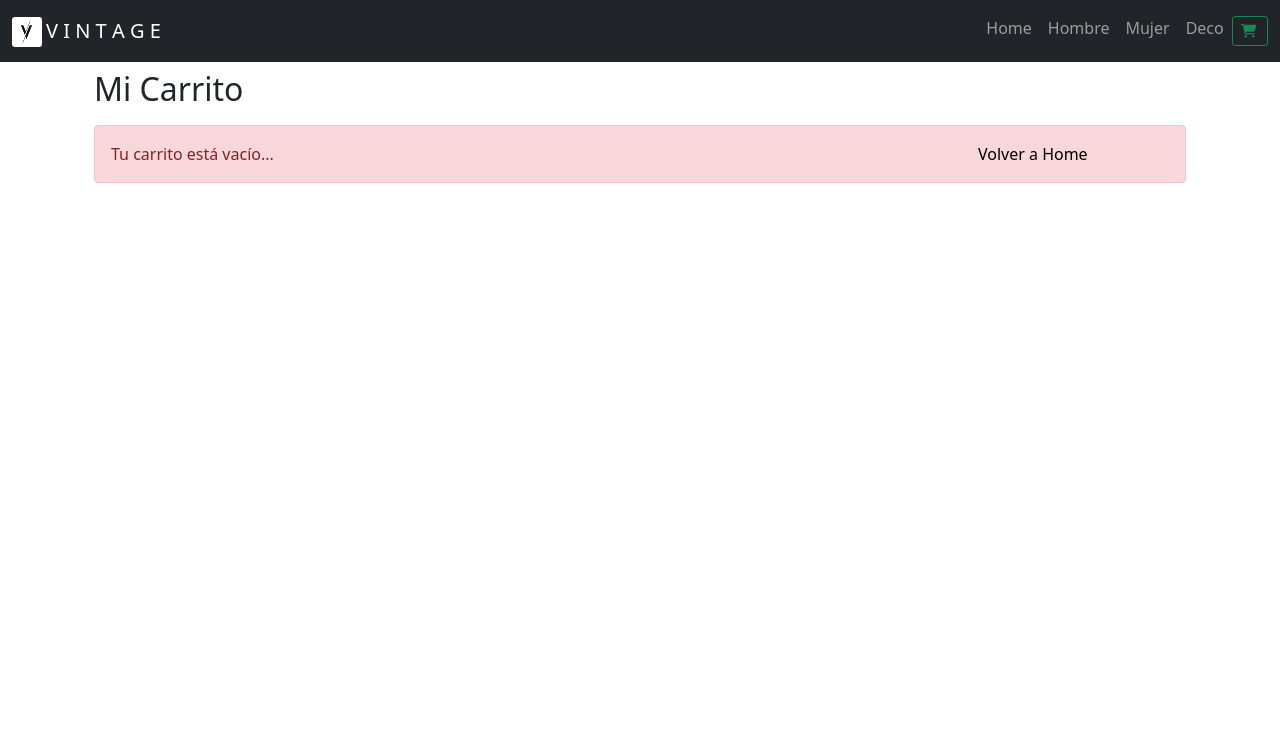
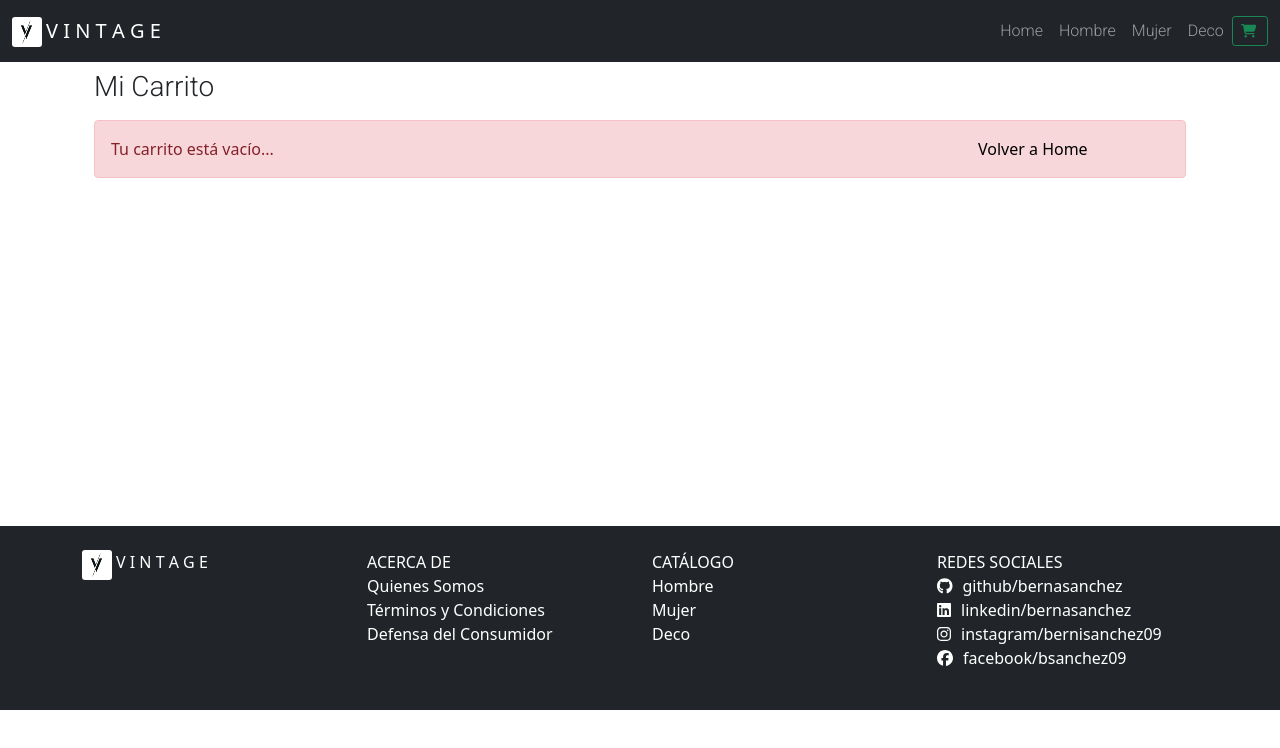
Before and after one commit to bernasanchez/vintage, a React (Create React App) app: page /cart in a window 1280 px wide. Shown: the top 748 px of the page. Built offline with nearby package versions, Linux system fonts and the light colour scheme.

Commit message:
Preentrega Lista: cambio de fuentes, footer y sweetalert

```diff
--- a/package.json
+++ b/package.json
@@ -4,6 +4,7 @@
   "private": true,
   "dependencies": {
     "@fortawesome/fontawesome-svg-core": "^6.1.1",
+    "@fortawesome/free-brands-svg-icons": "^6.1.1",
     "@fortawesome/free-regular-svg-icons": "^6.1.1",
     "@fortawesome/free-solid-svg-icons": "^6.1.1",
     "@fortawesome/react-fontawesome": "^0.1.18",
--- a/public/index.html
+++ b/public/index.html
@@ -15,6 +15,9 @@
       user's mobile device or desktop. See https://developers.google.com/web/fundamentals/web-app-manifest/
     -->
     <link rel="manifest" href="%PUBLIC_URL%/manifest.json" />
+    <link rel="preconnect" href="https://fonts.googleapis.com">
+    <link rel="preconnect" href="https://fonts.gstatic.com" crossorigin>
+    <link href="https://fonts.googleapis.com/css2?family=Roboto:ital,wght@0,100;0,300;0,700;1,400&display=swap" rel="stylesheet">
     <!--
       Notice the use of %PUBLIC_URL% in the tags above.
       It will be replaced with the URL of the `public` folder during the build.
--- a/src/App.js
+++ b/src/App.js
@@ -6,6 +6,7 @@ import ItemListContainer from './components/ItemListContainer';
 import ItemDetailContainer from './components/ItemDetailContainer';
 import Cart from './components/Cart';
 import CartContextProvider from './context/CartContext';
+import Footer from './components/Footer';
 
 
 function App() {
@@ -14,7 +15,7 @@ function App() {
     <CartContextProvider>
       <BrowserRouter>
         <NavBar />
-        <div className="container mt-2">
+        <div className="container mt-2" style={{marginBottom:'300px'}}>
         <Routes>
           <Route path='/' element={<ItemListContainer />} />
           <Route path='/category/:categoryName' element={<ItemListContainer />} />
@@ -22,6 +23,7 @@ function App() {
           <Route path='/cart' element={<Cart />} />
         </Routes>
         </div>
+        <Footer />
       </BrowserRouter>
     </CartContextProvider>
     </>
--- a/src/components/Cart.js
+++ b/src/components/Cart.js
@@ -2,10 +2,12 @@ import React, { useContext } from 'react'
 import { CartContext } from '../context/CartContext';
 import { FontAwesomeIcon } from "@fortawesome/react-fontawesome";
 import { faClipboardCheck } from "@fortawesome/free-solid-svg-icons";
+import { faTrashCan } from '@fortawesome/free-solid-svg-icons';
 import { Link } from 'react-router-dom';
 import { increment, serverTimestamp, updateDoc, doc, collection, setDoc  } from 'firebase/firestore';
 import { async } from '@firebase/util';
 import db from '../utils/firebaseConfig';
+import Swal from 'sweetalert2'
 
 
 
@@ -50,19 +52,20 @@ const Cart = () => {
         createOrderFirestore()
             .then(result => alert('Tu orden esta creada!' + ' ' + 'Tu N° de seguimiento es:' + ' ' + ' ' + result.id ))
             .catch(err => console.log(err))
-
-
         clearItems(); //Enviada la orden, eliminamos todos los items del carrito
 
     }
 
+    // const alertFinalizarCompra = () => {
+    //     Swal.fire('Gracias por tu Compra!','Tu N° de seguimiento es:' + ' ' + ' ' + result.id ,'success');
+    // }
 
     return(
         <>
 
         <div className="container mt-2" >
             <div className='titulosPaginas mb-3'>
-                <h2>Mi Carrito</h2>
+                <h3>Mi Carrito</h3>
             </div>
             {
                 items.length > 0 ?
@@ -70,7 +73,7 @@ const Cart = () => {
                     <Link to='/' style={{color: 'black'}}> Seguir Comprando </Link>
                     <span style={{marginLeft: '800px'}}>
                     <button className="btn btn-dark btn-sm "  onClick={() => clearItems()}>
-                    { <FontAwesomeIcon icon={faClipboardCheck} style={{marginRight:'5px'}}/> }
+                    { <FontAwesomeIcon icon={faTrashCan} style={{marginRight:'5px'}}/> }
                     Vaciar Carrito
                     </button>
                     </span>
@@ -83,47 +86,51 @@ const Cart = () => {
 
         </div>
 
-        <div className="row">
+       <div className="container mt-5" >
+            <div className="row align-items-start">
+                <div className="col-sm-8">
                     {
                         items.length > 0 &&
                         items.map((item) => (
-                <div className="container mt-5" >
-                    <div className="row" >
-                        <div className="col-sm-8">
+
                             <div key={item.id} className="card mb-3" >
-                                <div className="row g-0">
+                                    <div className="row ">
                                         <div className="col-md-4">
                                             <img src={item.picture} className="img-fluid rounded-start" alt="..." />
                                         </div>
                                         <div className="col-md-8">
-                                    <div className="card-body">
-                                        <h5 className="card-title h1">{item.name}</h5>
-                                        <br></br>
+                                            <div className="card-body titulosPaginas" >
+                                                <h5 className="card-title h1" id='titulosDetalleProducto'>{item.name}</h5>
                                                 <p className="card-text h4 "> Precio $ {item.price}</p>
                                                 <p className="card-text h4">Cantidad: {item.counter}</p>
                                                 <p className="card-text h4">Total Producto/s $ {totalPrenda(item.id)} </p>
-                                        <br></br>
-                                        {/* <p className="card-text h4">Total: {items.totalPrenda(item.id)} </p> */}
-                                        <br></br>
-                                        <button className="btn btn-danger" onClick={() => removeItem(item.id)}>
-                                            { <FontAwesomeIcon icon={faClipboardCheck} style={{marginRight:'5px'}}/> }
+
+                                                <button className="btn btn-danger" id='btnDetalleProducto' onClick={() => removeItem(item.id)}>
+                                                    { <FontAwesomeIcon icon={faTrashCan} style={{marginRight:'5px'}}/> }
                                                     Eliminar Producto
                                                 </button>
                                             </div>
                                         </div>
                                     </div>
                             </div>
-                        </div>
-                    </div>
-                </div>
+
+
+
                         ))
                     }
 
+                </div>
+
+
                 {
                     items.length > 0 &&
-             <div className="col-sm-4" style={{position: 'relative'}}>
-                <div className="row" >
-                         <div className="col-12 mb-2 h5" >
+                    <>
+                     <div class="col-sm-4 border border-2 border-dark rounded">
+                        <div className="row mt-2 mb-3"  >
+                        <div className="text-center fw-bold h3  titulosPaginas" >
+                            DETALLE DE LA COMPRA
+                        </div>
+                                <div className="col-12 mb-2 h5 " >
                                 Subtotal $ {subTotalProductos()}
                                 </div>
                                 <br></br>
@@ -138,16 +145,19 @@ const Cart = () => {
                                 <div className="col-12 mb-2 h4" >
                                 TOTAL  $ {totalCompra()}
                                 </div>
-                         <br></br>
-                         <button className="btn btn-success btn-sm mb-2" onClick={sendOrder}>
+                                <button className="btn btn-success btn-sm mb-2" id='btnDetalleProducto' onClick={sendOrder} >
                                     { <FontAwesomeIcon icon={faClipboardCheck} style={{marginRight:'5px'}}/> }
                                     Finalizar Compra
                                 </button>
                         </div>
+
                     </div>
+                    </>
                 }
 
 
+
+            </div>
 
 
         </div>
--- /dev/null
+++ b/src/components/Footer.js
@@ -0,0 +1,73 @@
+import React from "react";
+import vintagelogo from '../assets/vintagelogo.png'
+import { FontAwesomeIcon } from "@fortawesome/react-fontawesome";
+import { faFacebook, faGithub, faInstagram, faLinkedin, faYoutube } from "@fortawesome/free-brands-svg-icons";
+import { NavLink, Link } from 'react-router-dom';
+
+const Footer = () =>{
+
+    return(
+        <>
+        <footer className="bg-dark text-white mt-5 py-4">
+        <div className="container ">
+            <nav className="row">
+                <Link to='/' className="col-3 text-reset text-uppercase d-flex aling-items-center mr-2" style={{textDecoration: 'none'}}>
+                    <img src={vintagelogo}
+                    alt="logoVintage" width="30" height="30"
+                    id="imgLogo"
+                    />
+                     V I N T A G E
+                </Link>
+                <ul className="col-3 list-unstyled">
+                    <li className="font-weight-bold text-uppercase">Acerca de</li>
+                    <li> <a href="#" className="text-reset text-decoration-none">Quienes Somos</a> </li>
+                    <li> <a href="#" className="text-reset text-decoration-none">Términos y Condiciones</a> </li>
+                    <li> <a href="#" className="text-reset text-decoration-none">Defensa del Consumidor</a> </li>
+                </ul>
+                <ul className="col-3 list-unstyled">
+                    <li className="font-weight-bold text-uppercase">Catálogo</li>
+                    <li> <Link to='/category/hombre' className="text-reset text-decoration-none">Hombre</Link> </li>
+                    <li> <Link to='/category/mujer' className="text-reset text-decoration-none">Mujer</Link> </li>
+                    <li> <Link to='/category/deco' className="text-reset text-decoration-none">Deco</Link> </li>
+                </ul>
+                <ul className="col-3 list-unstyled">
+                    <li className="font-weight-bold text-uppercase">Redes Sociales</li>
+                    <li className=""> <a href="https://github.com/bernasanchez" className="text-reset" style={{textDecoration:'none'}}>
+                        { <FontAwesomeIcon icon={faGithub}  style={{marginRight:'10px'}}/> }
+                        github/bernasanchez
+                        </a>
+                    </li>
+                    <li className=""> <a href="https://www.linkedin.com/in/bernasanchez/" className="text-reset" style={{textDecoration:'none'}}>
+                        { <FontAwesomeIcon icon={faLinkedin} style={{marginRight:'10px'}}/> }
+                        linkedin/bernasanchez
+                        </a>
+                    </li>
+                    <li className=""> <a href="https://www.instagram.com/bernisanchez09/" className="text-reset" style={{textDecoration:'none'}}>
+                        { <FontAwesomeIcon icon={faInstagram}  style={{marginRight:'10px'}}/> }
+                        instagram/bernisanchez09
+                        </a>
+                    </li>
+                    <li className=""> <a href="https://www.facebook.com/bsanchez09/" className="text-reset" style={{textDecoration:'none'}}>
+                        { <FontAwesomeIcon icon={faFacebook}  style={{marginRight:'10px'}}/> }
+                        facebook/bsanchez09
+                        </a>
+                    </li>
+
+
+
+
+
+
+
+
+
+                </ul>
+            </nav>
+        </div>
+        </footer>
+        </>
+
+    )
+
+}
+export default Footer;
--- a/src/components/Item.js
+++ b/src/components/Item.js
@@ -10,10 +10,10 @@ const Item = ({ id, title, description, price, picture }) =>{
                 <div key={id} className="card text-center ">
                 <div className="card-body ">
                 <img src={picture} className="card-img-top img-thumbnail" id="imgCard"/>
-                    <h5 className="card-title">{title}</h5>
+                    <h5 className="card-title" id="titulosProductos">{title}</h5>
                     <p className="card-text">{description}</p>
-                    <p className="card-text"> $ {price}</p>
-                    <button className="btn btn-dark d-grid gap-2 mx-auto">
+                    <p className="card-text" id="titulosProductos"> $ {price}</p>
+                    <button className="btn btn-dark d-grid gap-2 mx-auto" id="btnDetalleProducto">
                         <NavLink
                             to={`/item/${id}`}
                             style={{textDecoration: 'none', color: 'white'}} >Ver Detalle del Producto
--- a/src/components/ItemDetail.js
+++ b/src/components/ItemDetail.js
@@ -39,9 +39,9 @@ const ItemDetail = ({ producto }) => {
                     </div>
                     <div className="col-md-8">
                         <div className="card-body">
-                            <h5 className="card-title fs-1">{producto.title}</h5>
-                            <p className="card-text fs-6 fst-italic">{producto.description}</p>
-                            <p className="card-text fs-3">$ {producto.price}</p>
+                            <h5 className="card-title fs-1" id="titulosDetalleProducto">{producto.title}</h5>
+                            <p className="card-text fs-6 fst-italic" id="descripcionProducto">{producto.description}</p>
+                            <p className="card-text fs-3" id="titulosProductos">$ {producto.price}</p>
                             { productoAgregado === 1?
                             <>
                             <ItemCount item={producto} stock={producto.stock} initial={productoAgregado} addItem={addItem} />
--- a/src/components/NavBar.js
+++ b/src/components/NavBar.js
@@ -28,7 +28,7 @@ const NavBar = () => {
                 </Link>
 
                 <div className="d-flex flex-row">
-                <ul className="navbar-nav">
+                <ul className="navbar-nav linkNavbar">
                     <li className="nav-item">
                         <NavLink to='/' className="nav-link" aria-current="page">Home</NavLink>
                     </li>
--- a/src/index.css
+++ b/src/index.css
@@ -12,8 +12,39 @@ code {
     monospace;
 }
 
+/* Fuente Titulos Paginas */
+.titulosPaginas{
+  font-family: 'Roboto', sans-serif;
+  font-weight: bold;
+}
+.linkNavbar{
+  font-family: 'Roboto', sans-serif;
+  align-items: center;
+}
+
+/* Fuente Titulos Productos */
+#titulosProductos{
+  font-family: 'Roboto', sans-serif;
+  font-weight: 300;
+  font-style: italic;
+}
+#titulosDetalleProducto{
+  font-family: 'Roboto', sans-serif;
+  font-weight: 400;
+  font-style: italic;
+}
+#descripcionProducto{
+  font-family: 'Roboto', sans-serif;
+  font-weight: lighter;
+}
+/* Fuente Boton Detalle de Productos */
+#btnDetalleProducto{
+  font-family: 'Roboto', sans-serif;
+  font-weight: 300;
+}
 
 
+/* Carrito */
 #btnCarrito{
   font-size: 85%;
 }
@@ -24,9 +55,6 @@ code {
 
 }
 
-/* #counterCarrito{
-  visibility: hidden;
-} */
 
 /* Logo Vintage */
 #imgLogo{
@@ -69,9 +97,13 @@ code {
 #btnAgregar{
   margin-top: 0px;
   width: 200px;
+  font-family: 'Roboto', sans-serif;
+  font-weight: 300;
 }
 
 #btnFinalizarCompra{
   margin-top: 5px;
   width: 200px;
+  font-family: 'Roboto', sans-serif;
+  font-weight: 300;
 }
```
Also changed, not shown: src/components/ItemCount.js (+8 -6 lines), src/components/ItemListContainer.js (+9 -2 lines), 1 other file (tests, documents, lock files or other folders). Lines whose indentation alone changed are shown as unchanged.
